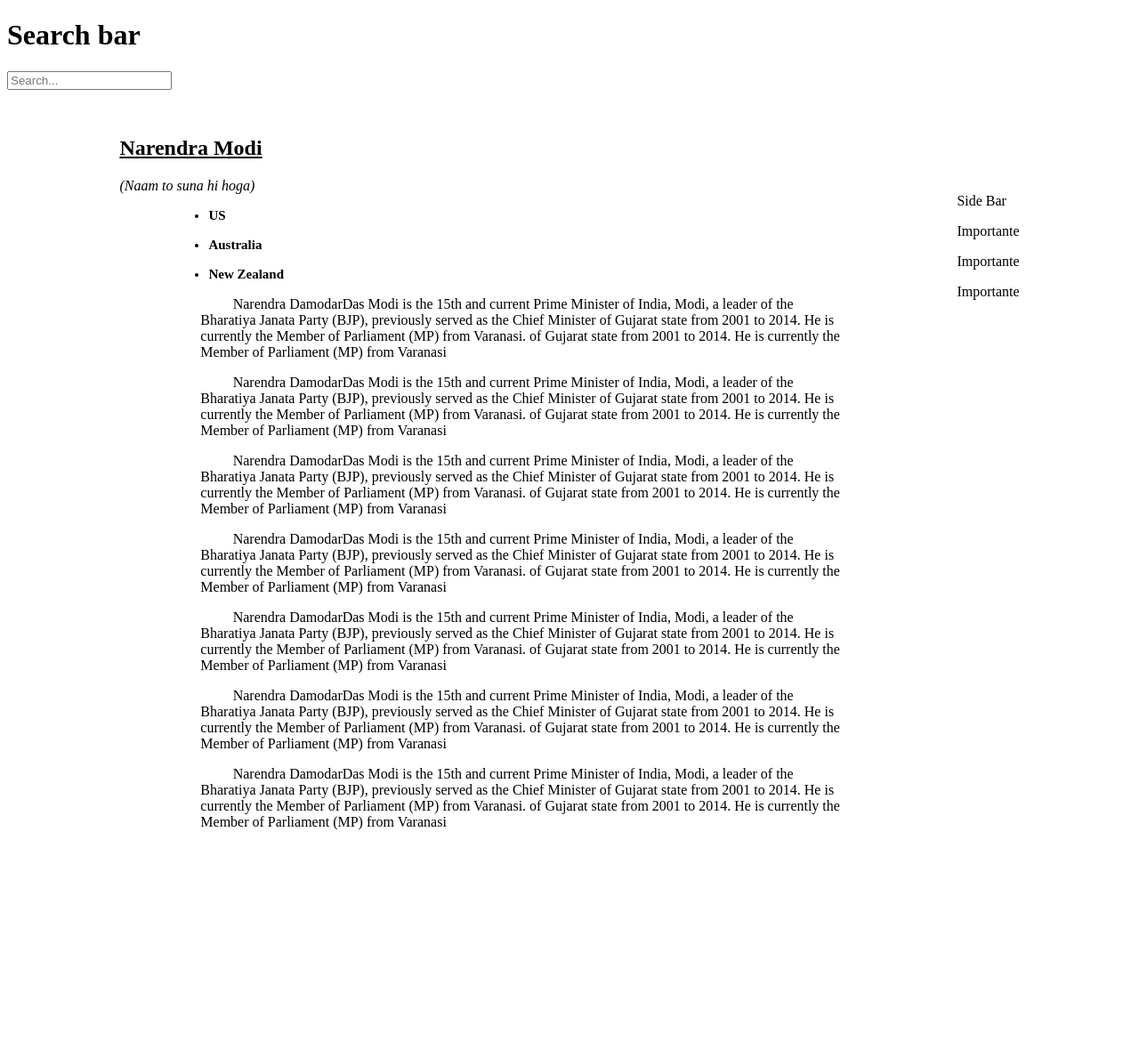
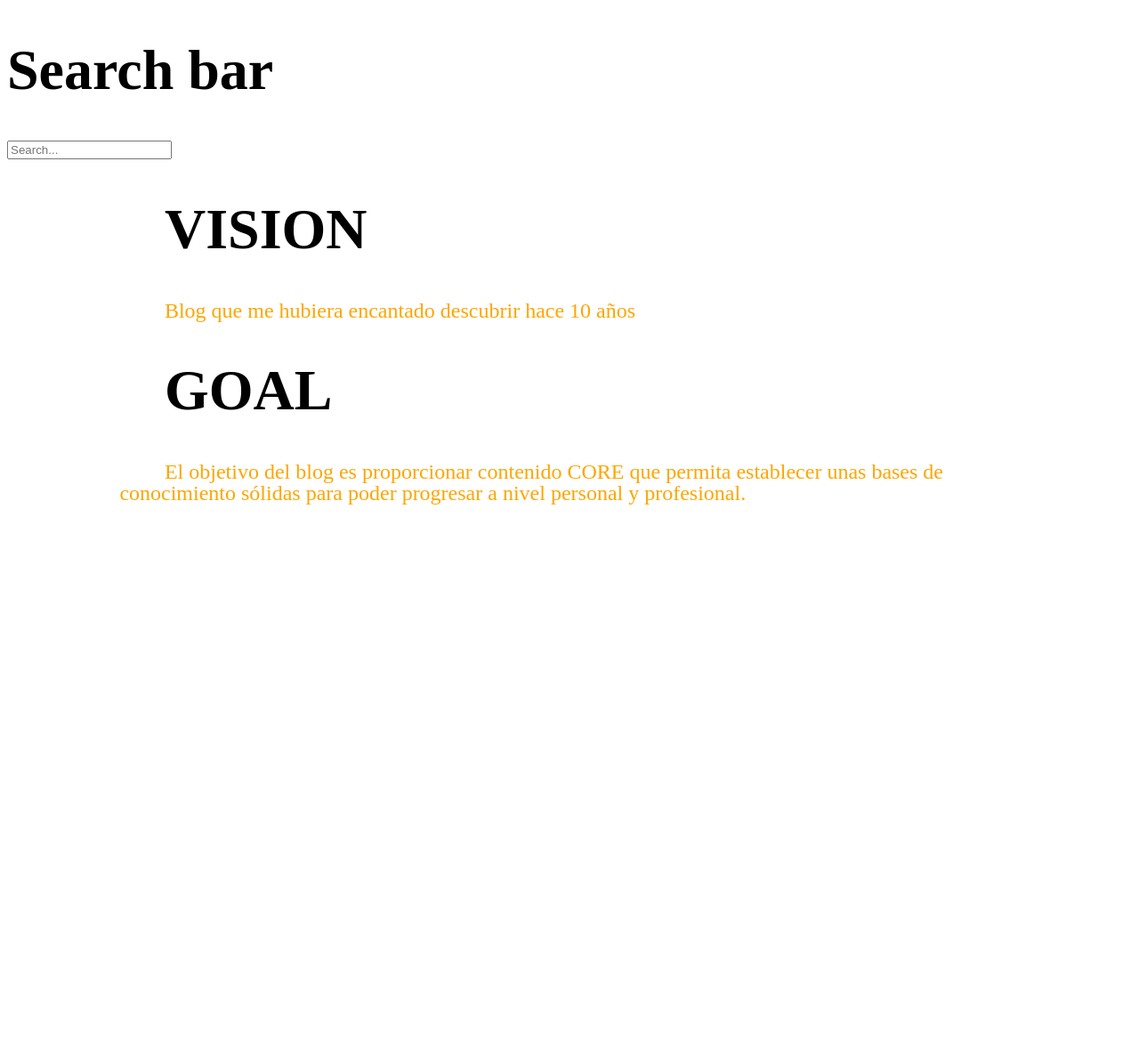
Before and after one commit to ManuData/blog_penv, a Django app: page /blog/ in a window 1280 px wide. Shown: the part 103-1292 px from the top of the page at 89% size. Run offline with Django 4.2, Linux system fonts and the light colour scheme.

Commit message:
Create index draft

```diff
--- a/mysite/blog/static/blog/base.css
+++ b/mysite/blog/static/blog/base.css
@@ -1,3 +1,21 @@
+/*H1*/
+
+h1{
+  font-size: 4rem;
+  line-height: 72px;
+}
+
+#heading-xs-vision{
+  font-size: 1.5rem;
+  line-height: 24px;
+  color:orange;
+}
+
+#heading-xs-goal{
+  font-size: 1.5rem;
+  line-height: 24px;
+  color:orange;
+}
 
 
 /*NAV*/
@@ -94,6 +112,8 @@ nav{
     font-size: 60px;
   }
 
+
+
   @media screen and (max-width: 450px) {
 
 
--- a/mysite/blog/templates/blog/index.html
+++ b/mysite/blog/templates/blog/index.html
@@ -4,55 +4,15 @@
 
     {%block content%}
 
-    <main>
-        <article>
-            <h2>Narendra Modi</h2>
-            <i>(Naam to suna hi hoga) </i>
-                <ul class = "idea" style="list-style-type:disc">
-                    <li class="test_listado">US</li>
-                    <li>Australia</li>
-                    <li>New Zealand</li>
-                </ul>
-                <p class="tab">Narendra DamodarDas Modi is the 15th and current Prime Minister of India,
-                Modi, a leader of the Bharatiya Janata Party (BJP), previously served as the Chief Minister
-                of Gujarat state from 2001 to 2014. He is currently the Member of Parliament (MP) from Varanasi.
-                of Gujarat state from 2001 to 2014. He is currently the Member of Parliament (MP) from Varanasi</p>
-                <p class="tab">Narendra DamodarDas Modi is the 15th and current Prime Minister of India,
-                    Modi, a leader of the Bharatiya Janata Party (BJP), previously served as the Chief Minister
-                    of Gujarat state from 2001 to 2014. He is currently the Member of Parliament (MP) from Varanasi.
-                    of Gujarat state from 2001 to 2014. He is currently the Member of Parliament (MP) from Varanasi</p>
-                    <p class="tab">Narendra DamodarDas Modi is the 15th and current Prime Minister of India,
-                        Modi, a leader of the Bharatiya Janata Party (BJP), previously served as the Chief Minister
-                        of Gujarat state from 2001 to 2014. He is currently the Member of Parliament (MP) from Varanasi.
-                        of Gujarat state from 2001 to 2014. He is currently the Member of Parliament (MP) from Varanasi</p>
-                <p class="tab">Narendra DamodarDas Modi is the 15th and current Prime Minister of India,
-                Modi, a leader of the Bharatiya Janata Party (BJP), previously served as the Chief Minister
-                of Gujarat state from 2001 to 2014. He is currently the Member of Parliament (MP) from Varanasi.
-                of Gujarat state from 2001 to 2014. He is currently the Member of Parliament (MP) from Varanasi</p>
-                <p class="tab">Narendra DamodarDas Modi is the 15th and current Prime Minister of India,
-                Modi, a leader of the Bharatiya Janata Party (BJP), previously served as the Chief Minister
-                of Gujarat state from 2001 to 2014. He is currently the Member of Parliament (MP) from Varanasi.
-                of Gujarat state from 2001 to 2014. He is currently the Member of Parliament (MP) from Varanasi</p>
-                <p class="tab">Narendra DamodarDas Modi is the 15th and current Prime Minister of India,
-                Modi, a leader of the Bharatiya Janata Party (BJP), previously served as the Chief Minister
-                of Gujarat state from 2001 to 2014. He is currently the Member of Parliament (MP) from Varanasi.
-                of Gujarat state from 2001 to 2014. He is currently the Member of Parliament (MP) from Varanasi</p>
-                <p class="tab">Narendra DamodarDas Modi is the 15th and current Prime Minister of India,
-                Modi, a leader of the Bharatiya Janata Party (BJP), previously served as the Chief Minister
-                of Gujarat state from 2001 to 2014. He is currently the Member of Parliament (MP) from Varanasi.
-                of Gujarat state from 2001 to 2014. He is currently the Member of Parliament (MP) from Varanasi</p>
+<h1 class="tab">VISION</h1>
+<p class = "tab" id="heading-xs-vision">Blog que me hubiera encantado descubrir hace 10 años</p>
+<h1 class ="tab" >GOAL</h1>
+<p class = "tab"id="heading-xs-goal"> El objetivo del blog es proporcionar contenido CORE que permita establecer unas bases de conocimiento sólidas
+    para poder progresar a nivel personal y profesional.
+
+    </p>
 
 
-
-
-
-        </article>
-        <aside class="sticky">Side Bar
-            <p>Importante</p>
-            <p>Importante</p>
-            <p>Importante</p>
-        </aside>
-    </main>
 
     <!-- Script para pintar datos en consola-->
 
--- a/mysite/blog/urls.py
+++ b/mysite/blog/urls.py
@@ -4,6 +4,7 @@ from . import views
 
 urlpatterns = [
     path('', views.index, name='index'),
-    path('base', views.base, name='base'),
-    path('search/', views.search_results, name='search_results'),
+    #path('base', views.base, name='base'),
+    path('article', views.article, name='article'),
+    path('search/', views.search_results, name='search_results')
 ]
--- a/mysite/blog/views.py
+++ b/mysite/blog/views.py
@@ -20,6 +20,9 @@ def index(request):
 def base(request):
     return render(request,'blog/base.html')
 
+def article(request):
+    return render(request,'blog/article.html')
+
 def search_results(request):
     query = request.GET.get("q")
     return render(request,'blog/search_results.html',{'data':query})
```
Also changed, not shown: mysite/blog/templates/blog/article.html (added, +70 -0 lines).
